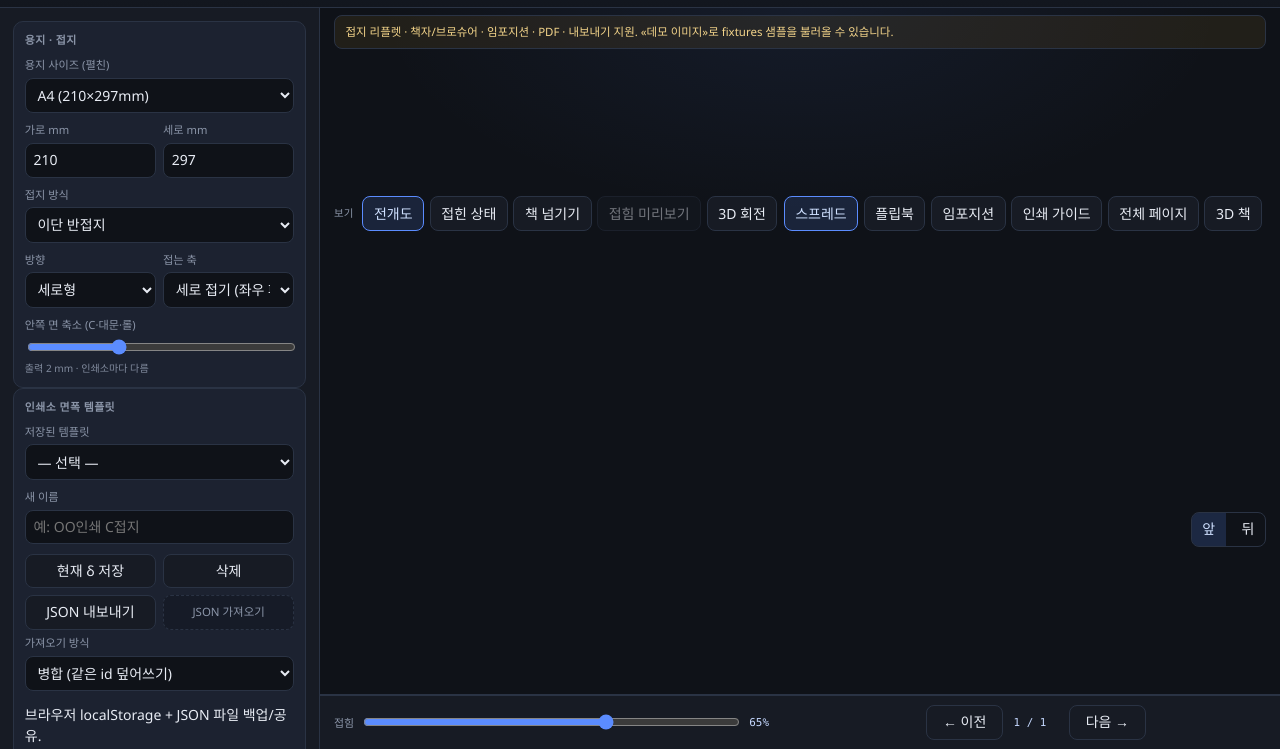
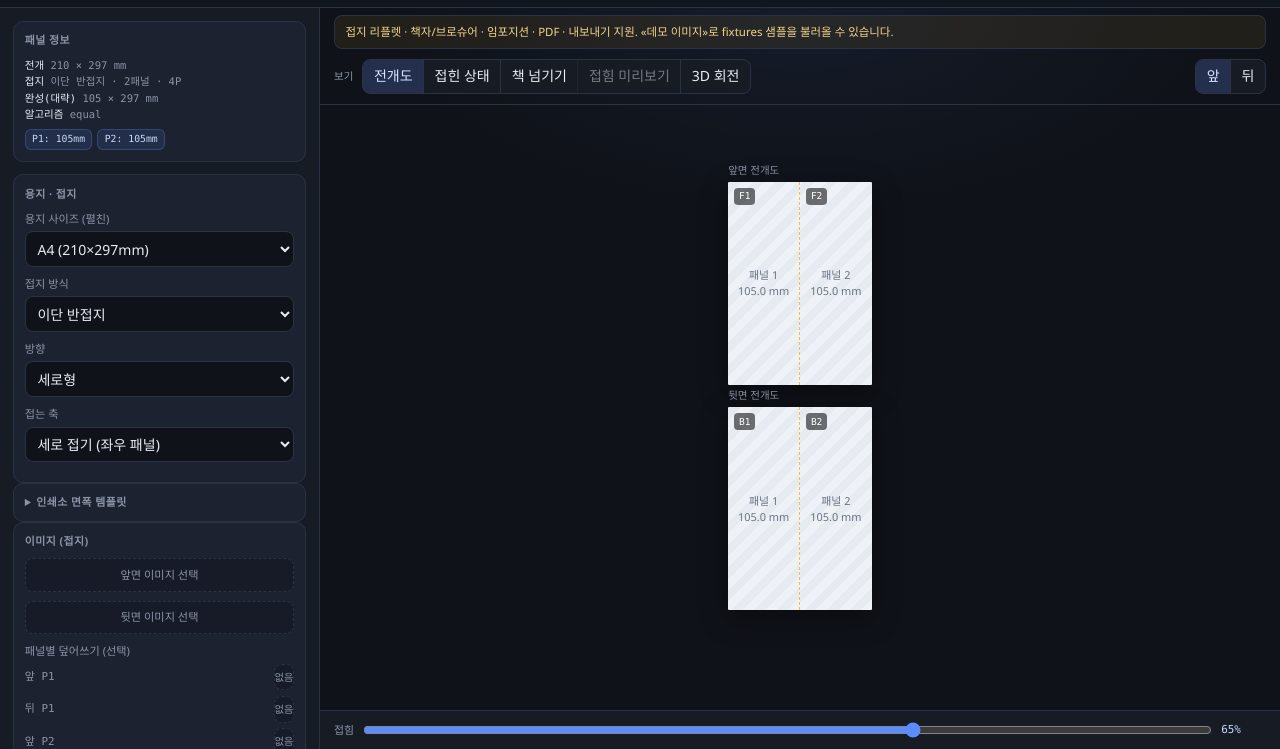
Before and after one commit to worlyung/leaflet-fold-sim, a plain HTML site: page index.html in a window 1280 px wide. Shown: the part 51-800 px from the top of the page. Drawn offline with nearby package versions, Linux system fonts and the light colour scheme.

Commit message:
Fix UI layout bugs and improve accessibility on controls.
Hide [hidden] correctly against flex rules, align main grid rows with banner/toolbar, collapse template section, segment toolbars, and sync active state with aria-pressed/selected.

```diff
--- a/css/app.css
+++ b/css/app.css
@@ -22,6 +22,11 @@
 *::before,
 *::after {
   box-sizing: border-box;
+}
+
+/* hidden 속성이 아래 display:flex/grid 규칙에 덮이지 않도록 */
+[hidden] {
+  display: none !important;
 }
 
 html,
@@ -57,10 +62,17 @@
 }
 
 button.active,
-button[aria-pressed="true"] {
+button[aria-pressed="true"],
+button[aria-selected="true"] {
   border-color: var(--accent);
   background: rgba(91, 140, 255, 0.15);
   color: #cfe0ff;
+}
+
+/* 키보드 탭 이동 시 현재 위치가 보이도록 */
+:focus-visible {
+  outline: 2px solid var(--accent);
+  outline-offset: 2px;
 }
 
 button:disabled {
@@ -149,13 +161,28 @@
   padding: 0.75rem 0.8rem;
 }
 
-.section h2 {
+.section h2,
+.section > summary {
   margin: 0 0 0.65rem;
   font-size: 0.78rem;
   font-weight: 600;
   letter-spacing: 0.04em;
   text-transform: uppercase;
   color: var(--muted);
+}
+
+/* 접힌 상태에서는 제목 아래 여백 제거 */
+details.section:not([open]) > summary {
+  margin-bottom: 0;
+}
+
+.section > summary {
+  cursor: pointer;
+  list-style-position: inside;
+}
+
+.section > summary:hover {
+  color: var(--text);
 }
 
 .field {
@@ -198,6 +225,12 @@
   border: 1px solid var(--border);
   border-radius: 8px;
   padding: 0.45rem 0.55rem;
+}
+
+/* 긴 항목이 잘려나가지 않고 말줄임으로 끝나도록 */
+select {
+  min-width: 0;
+  text-overflow: ellipsis;
 }
 
 select:focus,
@@ -293,7 +326,8 @@
 /* Main stage */
 .main {
   display: grid;
-  grid-template-rows: auto 1fr auto;
+  /* 배너 · 툴바 · 스테이지(1fr) · 하단바 — 자식 4개와 행 수를 맞춘다 */
+  grid-template-rows: auto auto 1fr auto;
   min-width: 0;
   min-height: 0;
   background:
@@ -411,8 +445,8 @@
       -45deg,
       #eef1f6,
       #eef1f6 8px,
-      #e6eaF1 8px,
-      #e6eaF1 16px
+      #e6eaf1 8px,
+      #e6eaf1 16px
     );
 }
 
@@ -599,21 +633,38 @@
   color: #c5d8ff;
 }
 
-.side-toggle {
+/* 붙어 있는 한 벌의 선택 버튼들 (뷰 전환 · 앞/뒤) */
+.segment {
   display: inline-flex;
   border: 1px solid var(--border);
   border-radius: 8px;
   overflow: hidden;
+  background: var(--bg-elev);
 }
 
-.side-toggle button {
+.segment button {
   border: none;
   border-radius: 0;
   background: transparent;
+  white-space: nowrap;
 }
 
-.side-toggle button.active {
+.segment button + button {
+  border-left: 1px solid var(--border);
+}
+
+.segment button:hover:not(:disabled) {
+  background: #222938;
+}
+
+.segment button.active {
   background: rgba(91, 140, 255, 0.18);
+  color: #d7e6ff;
+}
+
+/* 테두리가 잘리지 않도록 포커스 링을 안쪽으로 */
+.segment button:focus-visible {
+  outline-offset: -2px;
 }
 
 /* Empty / error */
@@ -665,6 +716,10 @@
   flex-wrap: wrap;
   gap: 0.4rem;
   align-items: center;
+}
+
+.toolbar > div.segment {
+  gap: 0;
 }
 
 .booklet-pages {
@@ -1056,11 +1111,11 @@
   border-left: 2px dashed rgba(240, 180, 41, 0.75);
 }
 
-section.section .row button {
+.section .row button {
   flex: 1;
 }
 
-section.section input[type="text"] {
+.section input[type="text"] {
   width: 100%;
   background: var(--bg);
   border: 1px solid var(--border);
--- a/index.html
+++ b/index.html
@@ -23,8 +23,8 @@
         </div>
         <div class="topbar-meta">
           <div class="mode-toggle" id="modeToggle" role="tablist" aria-label="제품 유형">
-            <button type="button" data-mode="fold" class="active" role="tab">접지 리플렛</button>
-            <button type="button" data-mode="booklet" role="tab">책자 · 브로슈어</button>
+            <button type="button" data-mode="fold" class="active" role="tab" aria-selected="true">접지 리플렛</button>
+            <button type="button" data-mode="booklet" role="tab" aria-selected="false">책자 · 브로슈어</button>
           </div>
           <button type="button" id="btnDemoImages" title="fixtures 샘플 이미지">데모 이미지</button>
           <span class="badge mvp">v1.3</span>
@@ -33,6 +33,12 @@
       </header>
 
       <aside class="sidebar">
+        <section class="section">
+          <h2 id="statsTitle">정보</h2>
+          <div class="stats" id="stats"></div>
+          <div class="panel-widths" id="widthChips"></div>
+        </section>
+
         <!-- FOLD MODE -->
         <div id="panelFold">
           <section class="section">
@@ -55,7 +61,6 @@
               <label for="foldSelect">접지 방식</label>
               <select id="foldSelect"></select>
             </div>
-            <div class="row">
             <div class="field">
               <label for="orientSelect">방향</label>
               <select id="orientSelect">
@@ -70,7 +75,6 @@
                 <option value="horizontal">가로 접기 (상하 패널)</option>
               </select>
             </div>
-            </div>
             <div class="field" id="deltaField">
               <label for="deltaRange">안쪽 면 축소 (C·대문·롤)</label>
               <input id="deltaRange" type="range" min="1" max="4" step="0.5" value="2" />
@@ -78,8 +82,8 @@
             </div>
           </section>
 
-          <section class="section">
-            <h2>인쇄소 면폭 템플릿</h2>
+          <details class="section">
+            <summary>인쇄소 면폭 템플릿</summary>
             <div class="field">
               <label for="shopTemplateSelect">저장된 템플릿</label>
               <select id="shopTemplateSelect">
@@ -91,7 +95,7 @@
               <input id="shopTemplateName" type="text" placeholder="예: OO인쇄 C접지" />
             </div>
             <div class="row">
-              <button type="button" id="btnSaveShopTpl">현재 δ 저장</button>
+              <button type="button" id="btnSaveShopTpl">현재 축소값 저장</button>
               <button type="button" id="btnDelShopTpl">삭제</button>
             </div>
             <div class="row" style="margin-top:0.45rem">
@@ -109,7 +113,7 @@
               </select>
             </div>
             <p class="hint">브라우저 localStorage + JSON 파일 백업/공유.</p>
-          </section>
+          </details>
 
           <section class="section">
             <h2>이미지 (접지)</h2>
@@ -228,30 +232,25 @@
               <button type="button" id="btnExportImpPng">임포지션 PNG</button>
               <button type="button" id="btnExportImpPdf">임포지션 PDF</button>
             </div>
-            <p class="hint">중철 제본일 때 시트별 앞·뒤 배치를보냅니다.</p>
+            <p class="hint">중철 제본일 때 시트별 앞·뒤 배치를 내보냅니다.</p>
           </section>
         </div>
 
-        <section class="section">
-          <h2 id="statsTitle">정보</h2>
-          <div class="stats" id="stats"></div>
-          <div class="panel-widths" id="widthChips"></div>
-        </section>
       </aside>
 
       <main class="main">
-        <div id="banner" class="banner" role="status"></div>
+        <div id="banner" class="banner" role="status" aria-live="polite"></div>
         <div class="toolbar">
           <span class="group-label">보기</span>
-          <div id="toolbarFold">
-            <button type="button" data-view="flat" class="active">전개도</button>
+          <div id="toolbarFold" class="segment">
+            <button type="button" data-view="flat" class="active" aria-pressed="true">전개도</button>
             <button type="button" data-view="folded">접힌 상태</button>
             <button type="button" data-view="flip">책 넘기기</button>
             <button type="button" data-view="open">접힘 미리보기</button>
             <button type="button" data-view="orbit3d">3D 회전</button>
           </div>
-          <div id="toolbarBooklet" hidden>
-            <button type="button" data-view="spread" class="active">스프레드</button>
+          <div id="toolbarBooklet" class="segment" hidden>
+            <button type="button" data-view="spread" class="active" aria-pressed="true">스프레드</button>
             <button type="button" data-view="flipbook">플립북</button>
             <button type="button" data-view="imposition">임포지션</button>
             <button type="button" data-view="printguide">인쇄 가이드</button>
@@ -259,9 +258,9 @@
             <button type="button" data-view="book3d">3D 책</button>
           </div>
           <span class="spacer"></span>
-          <div class="side-toggle" id="sideToggle" title="접힌 상태 표지 면">
-            <button type="button" data-side="front" class="active">앞</button>
-            <button type="button" data-side="back">뒤</button>
+          <div class="side-toggle segment" id="sideToggle" title="접힌 상태 표지 면">
+            <button type="button" data-side="front" class="active" aria-pressed="true">앞</button>
+            <button type="button" data-side="back" aria-pressed="false">뒤</button>
           </div>
         </div>
 
--- a/js/app.js
+++ b/js/app.js
@@ -78,6 +78,15 @@
 const $ = (sel, root = document) => root.querySelector(sel);
 const $$ = (sel, root = document) => [...root.querySelectorAll(sel)];
 
+// 선택 상태를 시각(.active)과 보조기술(aria) 양쪽에 동시에 반영한다.
+const setActive = (el, on) => {
+  el.classList.toggle("active", on);
+  el.setAttribute(
+    el.getAttribute("role") === "tab" ? "aria-selected" : "aria-pressed",
+    on ? "true" : "false"
+  );
+};
+
 async function main() {
   try {
     const res = await fetch("./presets.json");
@@ -469,7 +478,7 @@
 function setProductMode(mode, silent) {
   state.productMode = mode;
   $$("#modeToggle [data-mode]").forEach((b) =>
-    b.classList.toggle("active", b.dataset.mode === mode)
+    setActive(b, b.dataset.mode === mode)
   );
   $("#panelFold").hidden = mode !== "fold";
   $("#panelBooklet").hidden = mode !== "booklet";
@@ -704,7 +713,7 @@
     btn.addEventListener("click", () => {
       state.showSide = btn.dataset.side;
       $$("[data-side]").forEach((b) =>
-        b.classList.toggle("active", b.dataset.side === state.showSide)
+        setActive(b, b.dataset.side === state.showSide)
       );
       renderAll();
     });
@@ -945,7 +954,7 @@
           fold?.id === "cfold3" ||
           fold?.id === "zfold3";
       btn.disabled = !ok;
-      btn.classList.toggle("active", state.viewMode === v);
+      setActive(btn, state.viewMode === v);
     });
   } else {
     $$("#toolbarBooklet [data-view]").forEach((btn) => {
@@ -954,7 +963,7 @@
       if (v === "imposition") ok = state.bindingId === "saddle_stitch";
       // printguide works for all bindings
       btn.disabled = !ok;
-      btn.classList.toggle("active", state.viewMode === v);
+      setActive(btn, state.viewMode === v);
     });
     if (
       state.viewMode === "imposition" &&
```
Lines whose indentation alone changed are shown as unchanged.
